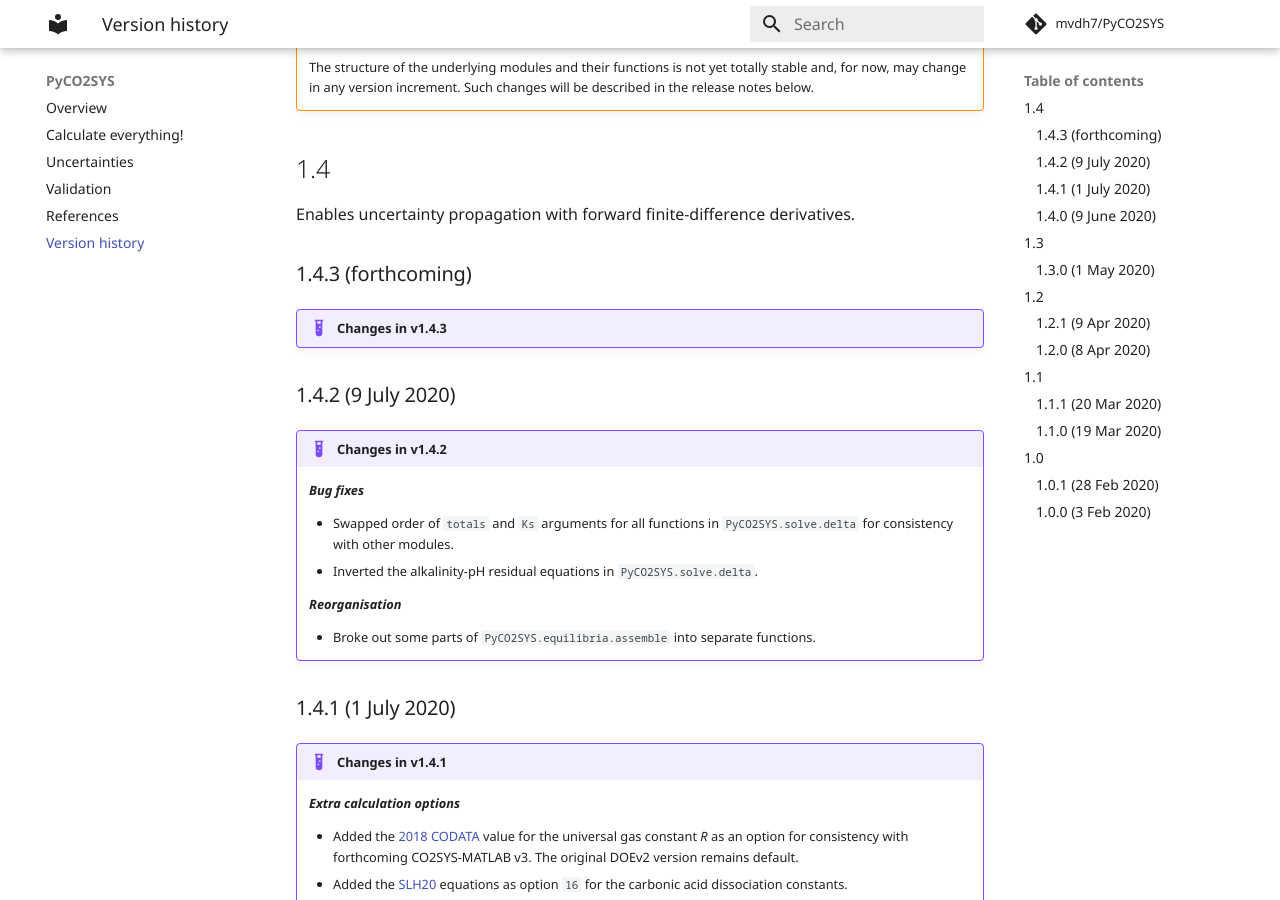
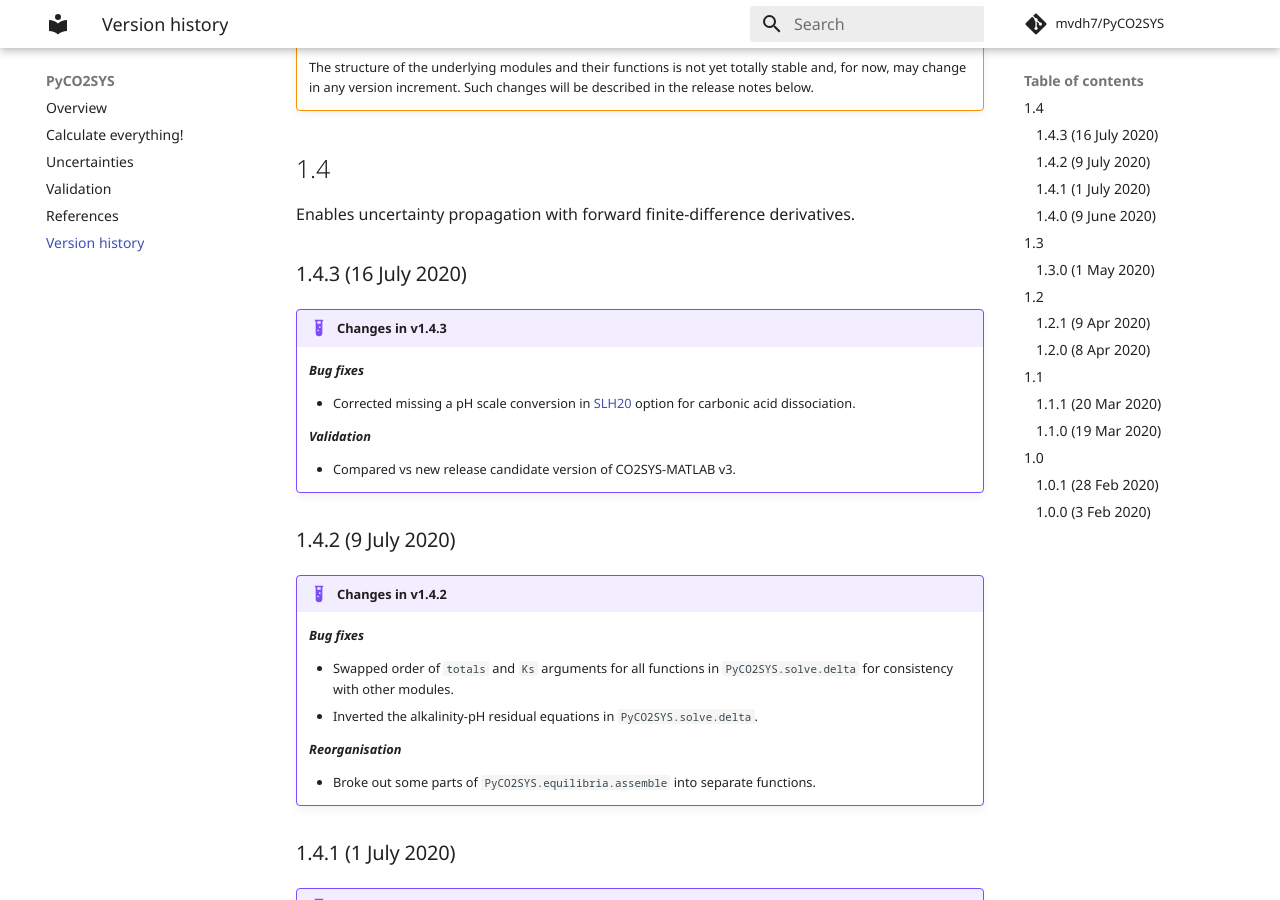
Before and after one commit to mvdh7/PyCO2SYS, an MkDocs documentation site: the page built from docs/versions.md, in a window 1280 px wide and 900 px high, scrolled down 686 px. Built offline with MkDocs 1.6.1 and Material for MkDocs 9.7.7, drawn with Linux system fonts in a browser that asks for light colours; formulas are drawn with MathJax 3; comment, search, counter and statistics services are not loaded.

Commit message:
Fix missing pH scale conversion in SLH20

```diff
--- a/docs/versions.md
+++ b/docs/versions.md
@@ -27,10 +27,17 @@
 
 Enables uncertainty propagation with forward finite-difference derivatives.
 
-### 1.4.3 (forthcoming)
+### 1.4.3 (16 July 2020)
 
 !!! example "Changes in v1.4.3"
 
+    ***Bug fixes***
+
+    * Corrected missing a pH scale conversion in [SLH20](../refs/#s) option for carbonic acid dissociation.
+
+    ***Validation***
+
+    * Compared vs new release candidate version of CO2SYS-MATLAB v3.
 
 
 ### 1.4.2 (9 July 2020)
```
Also changed, not shown: 1 other file.
